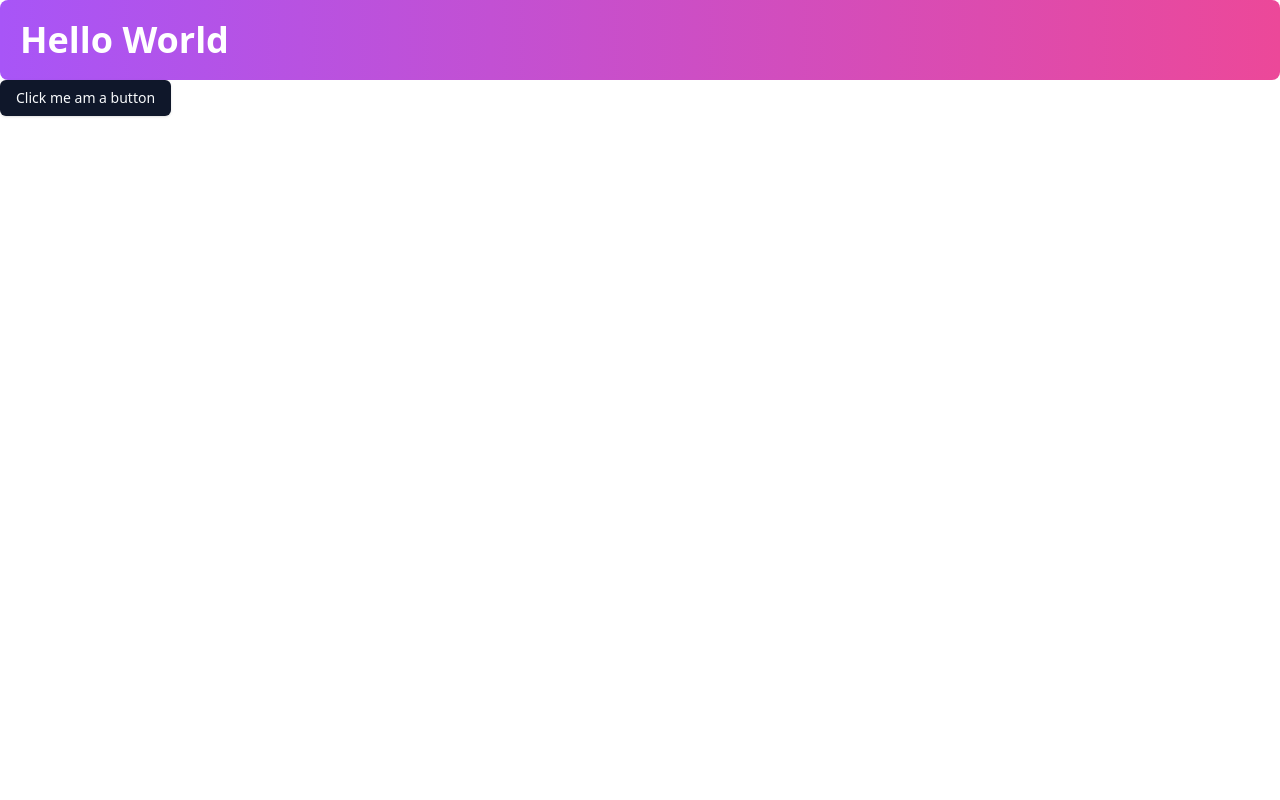
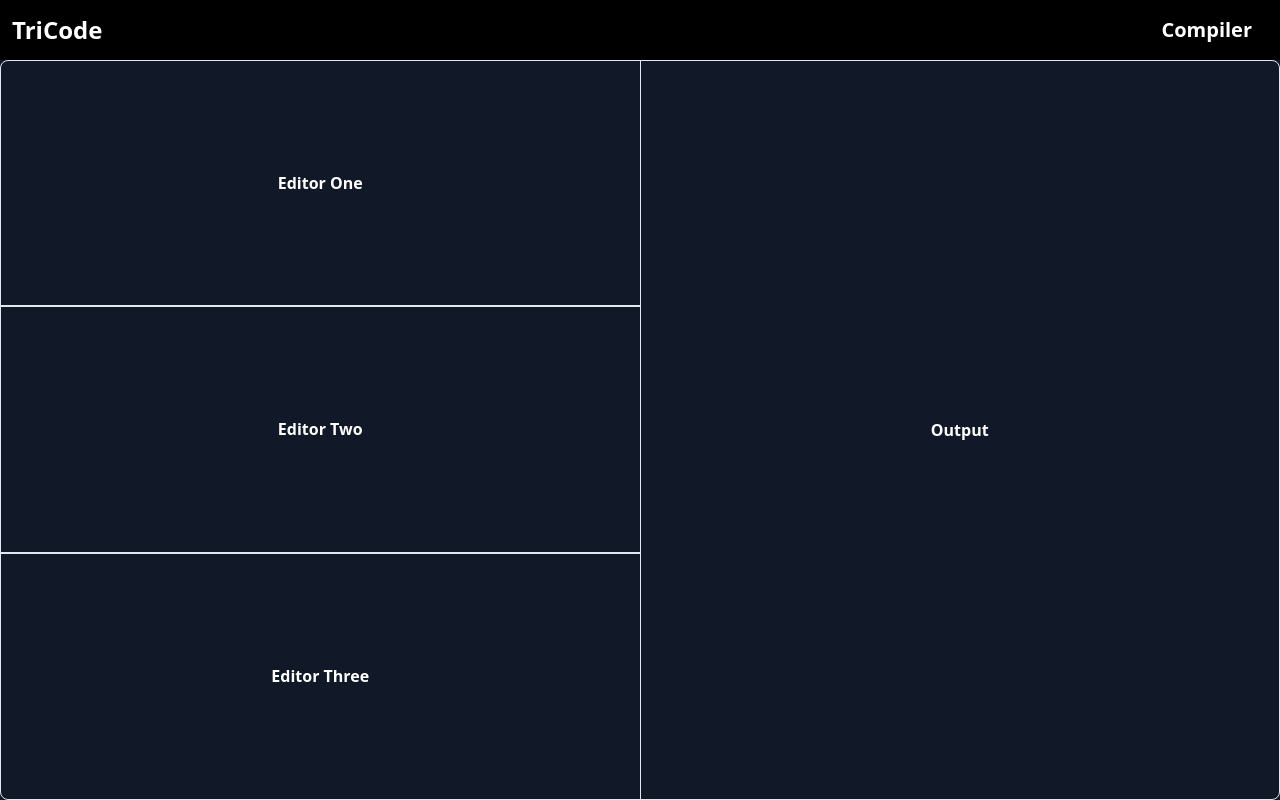
Before and after one commit to Sivasish48/TriCode, a React (Vite) app in the folder frontend/: page /compiler in a window 1280 px wide. Built offline with nearby package versions, Linux system fonts and the light colour scheme.

Commit message:
added resizable layout for editor and output with notFound component

```diff
--- a/frontend/package.json
+++ b/frontend/package.json
@@ -17,6 +17,7 @@
     "react": "^18.3.1",
     "react-dom": "^18.3.1",
     "react-resizable-panels": "^2.1.0",
+    "react-router-dom": "^6.26.1",
     "tailwind-merge": "^2.5.2",
     "tailwindcss-animate": "^1.0.7"
   },
--- a/frontend/src/App.tsx
+++ b/frontend/src/App.tsx
@@ -1,18 +1,22 @@
 
 
 import './index.css'
-import React from 'react'
-import { Button } from './components/ui/button'
+import Header from './components/Header'
+import Home from './Pages/Home'
+import Compiler from './Pages/Compiler'
+import NotFound from './Pages/NotFound'
+import { Routes,Route } from 'react-router-dom'
 function App() {
 
 
   return (
     <>
-      <h1 className="text-4xl font-bold bg-gradient-to-r from-purple-500 to-pink-500 text-white p-5 rounded-lg">
-        Hello World
-      </h1>
-      <Button variant={'default'}>Click me am a button</Button>
-
+      <Header />
+      <Routes>
+        <Route path="/home" element={<Home />} />
+        <Route path="/compiler" element={<Compiler />} />
+        <Route path="*" element={<NotFound />} />
+      </Routes>
     </>
   )
 }
--- /dev/null
+++ b/frontend/src/Pages/Compiler.tsx
@@ -0,0 +1,9 @@
+import Editor from "../components/Editor"
+
+function Compiler() {
+  return <div className="w-full h-[calc(100dvh-60px)] bg-gray-900">
+    <Editor />
+  </div>;
+}
+
+export default Compiler;
--- /dev/null
+++ b/frontend/src/Pages/Home.tsx
@@ -0,0 +1,5 @@
+function Home() {
+  return <div>Homeee</div>;
+}
+
+export default Home;
--- /dev/null
+++ b/frontend/src/Pages/NotFound.tsx
@@ -0,0 +1,11 @@
+function NotFound() {
+    return (
+      <div className="w-full h-screen flex justify-center items-center bg-gray-900">
+        <h1 className="text-2xl text-red-600 font-bold text-center">
+          404: Bad Request <br /> Page Not Found
+        </h1>
+      </div>
+    );
+  }
+
+  export default NotFound;
--- /dev/null
+++ b/frontend/src/components/Editor.tsx
@@ -0,0 +1,46 @@
+import {
+    ResizableHandle,
+    ResizablePanel,
+    ResizablePanelGroup,
+  } from "../components/ui/resizable";
+
+  export default function Editor() {
+    return (
+      <ResizablePanelGroup
+        direction="horizontal"
+        className="w-full h-screen rounded-lg border"
+      >
+        {/* Left side - Code Editors */}
+        <ResizablePanel defaultSize={50} className="min-w-[250px]">
+          <ResizablePanelGroup direction="vertical" className="h-full">
+            <ResizablePanel defaultSize={33.33}>
+              <div className="flex text-white h-full items-center justify-center p-6 border-b">
+                <span className="font-semibold">Editor One</span>
+              </div>
+            </ResizablePanel>
+            <ResizableHandle />
+            <ResizablePanel defaultSize={33.33}>
+              <div className="flex h-full text-white items-center justify-center p-6 border-b">
+                <span className="font-semibold">Editor Two</span>
+              </div>
+            </ResizablePanel>
+            <ResizableHandle />
+            <ResizablePanel defaultSize={33.33}>
+              <div className="flex h-full text-white items-center justify-center p-6">
+                <span className="font-semibold">Editor Three</span>
+              </div>
+            </ResizablePanel>
+          </ResizablePanelGroup>
+        </ResizablePanel>
+
+        <ResizableHandle />
+
+        {/* Right side - Output */}
+        <ResizablePanel defaultSize={50} className="min-w-[250px]">
+          <div className="flex h-full  text-white items-center justify-center p-6">
+            <span className="font-semibold">Output</span>
+          </div>
+        </ResizablePanel>
+      </ResizablePanelGroup>
+    );
+  }
--- /dev/null
+++ b/frontend/src/components/Header.tsx
@@ -0,0 +1,13 @@
+import { Link } from "react-router-dom"
+import { Button } from "./ui/button"
+
+function Header() {
+  return (
+    <nav className="w-full h-[60px] text-white p-3 bg-black flex justify-between items-center">
+      <Link to="/home" ><h3  className="text-2xl font-bold">TriCode</h3></Link>
+      <Button variant={"ghost"}><Link to="/compiler"><h3 className="text-xl font-bold flex justify-end">Compiler </h3></Link></Button>
+    </nav>
+  )
+}
+
+export default Header
--- a/frontend/src/main.tsx
+++ b/frontend/src/main.tsx
@@ -2,9 +2,12 @@ import { StrictMode } from 'react'
 import { createRoot } from 'react-dom/client'
 import App from './App.tsx'
 import './index.css'
+import { BrowserRouter } from 'react-router-dom'
+createRoot(document.getElementById('root')!).render(
 
-createRoot(document.getElementById('root')!).render(
   <StrictMode>
+    <BrowserRouter>
     <App />
+    </BrowserRouter>
   </StrictMode>,
 )
```
Also changed, not shown: 1 other file (tests, documents, lock files or other folders).
